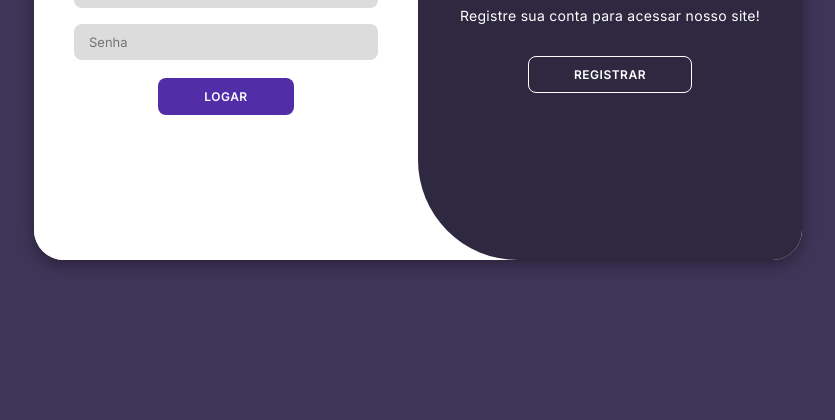
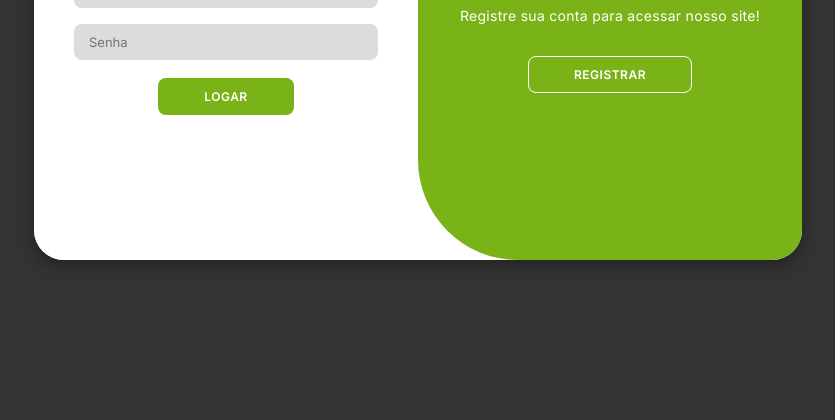
Before and after one commit to Bruno0M/Dashboard-Controle-de-Vendas, a plain HTML site: page DashboardUi/pages/index.html in a window 1280 px wide. Shown: the part 380-800 px from the top of the page, without its empty margins (222-1057 px from the left). Drawn offline with Linux system fonts and the light colour scheme.

Commit message:
Mundando as cores

```diff
--- a/DashboardUi/pages/css/style.css
+++ b/DashboardUi/pages/css/style.css
@@ -8,7 +8,7 @@
 }
 
 body{
-    background-color: #3f3558;
+    background-color: #333;
     display: flex;
     align-items: center;
     justify-content: center;
@@ -46,7 +46,7 @@ body{
 }
 
 .container button{
-    background-color: #512da8;
+    background-color: #7ab317;
     color: #fff;
     font-size: 12px;
     padding: 10px 45px;
@@ -146,7 +146,7 @@ body{
 }
 
 .toggle{
-    background-color: #2f2841;
+    background-color: #7ab317;
     height: 100%;
     color: #fff;
     position: relative;
```
Also changed, not shown: DashboardUi/pages/index.html (+0 -1 lines).
